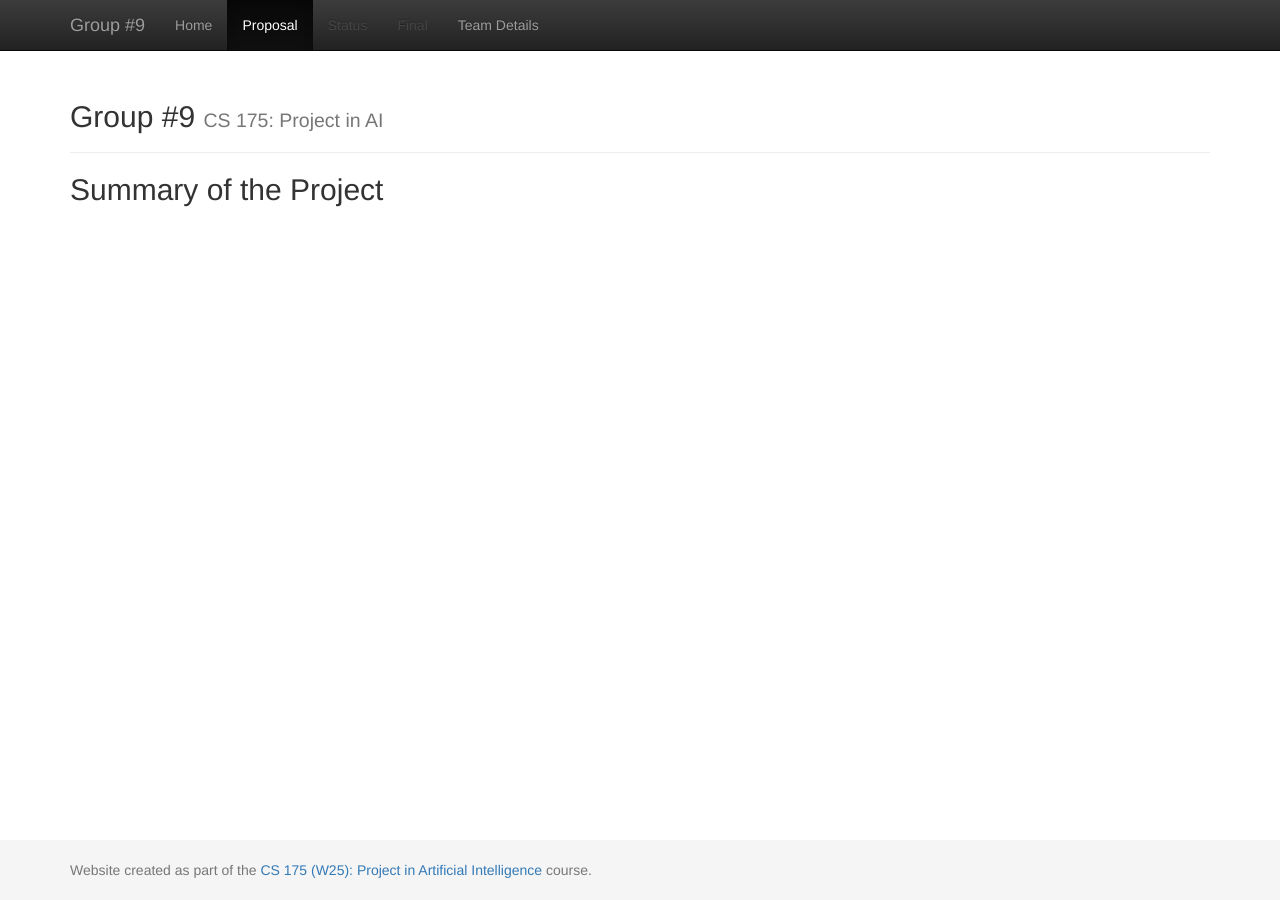
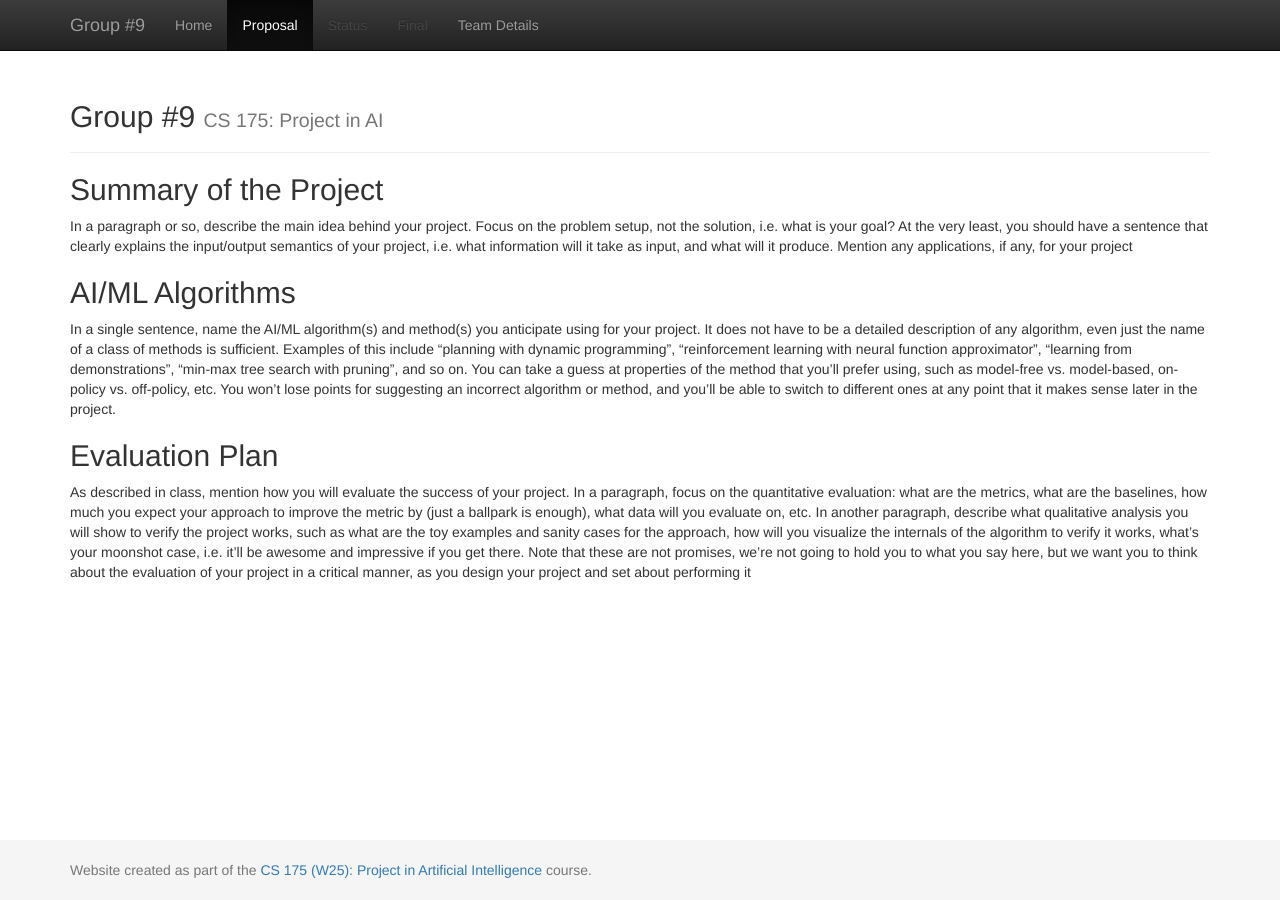
Before and after one commit to whygukin/Group-9, a Jekyll site: the page built from docs/proposal.md, in a window 1280 px wide. Built offline with Jekyll 4.4.1, drawn with Linux system fonts in a browser that asks for light colours.

Commit message:
Updated proposal.md with headers and example text

```diff
--- a/docs/proposal.md
+++ b/docs/proposal.md
@@ -3,3 +3,28 @@ layout: default
 title: Proposal
 ---
 ## Summary of the Project
+In a paragraph or so, describe the main idea behind your project. Focus on the problem setup, not the
+solution, i.e. what is your goal? At the very least, you should have a sentence that clearly explains
+the input/output semantics of your project, i.e. what information will it take as input, and what will it
+produce. Mention any applications, if any, for your project
+
+## AI/ML Algorithms
+In a single sentence, name the AI/ML algorithm(s) and method(s) you anticipate using for your project.
+It does not have to be a detailed description of any algorithm, even just the name of a class of methods
+is sufficient. Examples of this include “planning with dynamic programming”, “reinforcement learning
+with neural function approximator”, “learning from demonstrations”, “min-max tree search with
+pruning”, and so on. You can take a guess at properties of the method that you’ll prefer using, such as
+model-free vs. model-based, on-policy vs. off-policy, etc. You won’t lose points for suggesting an
+incorrect algorithm or method, and you’ll be able to switch to different ones at any point that it makes
+sense later in the project.
+
+## Evaluation Plan
+As described in class, mention how you will evaluate the success of your project. In a paragraph, focus
+on the quantitative evaluation: what are the metrics, what are the baselines, how much you expect your
+approach to improve the metric by (just a ballpark is enough), what data will you evaluate on, etc. In
+another paragraph, describe what qualitative analysis you will show to verify the project works, such as
+what are the toy examples and sanity cases for the approach, how will you visualize the internals of the
+algorithm to verify it works, what’s your moonshot case, i.e. it’ll be awesome and impressive if you get
+there. Note that these are not promises, we’re not going to hold you to what you say here, but we want
+you to think about the evaluation of your project in a critical manner, as you design your project and set
+about performing it
```
